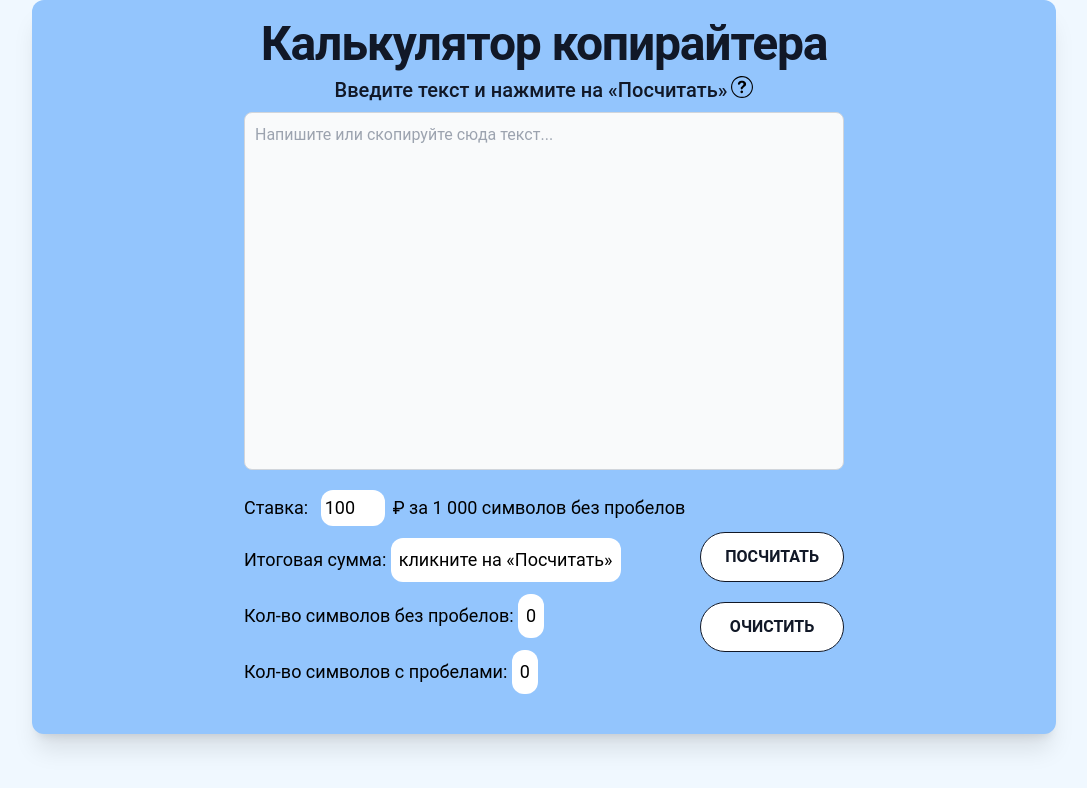
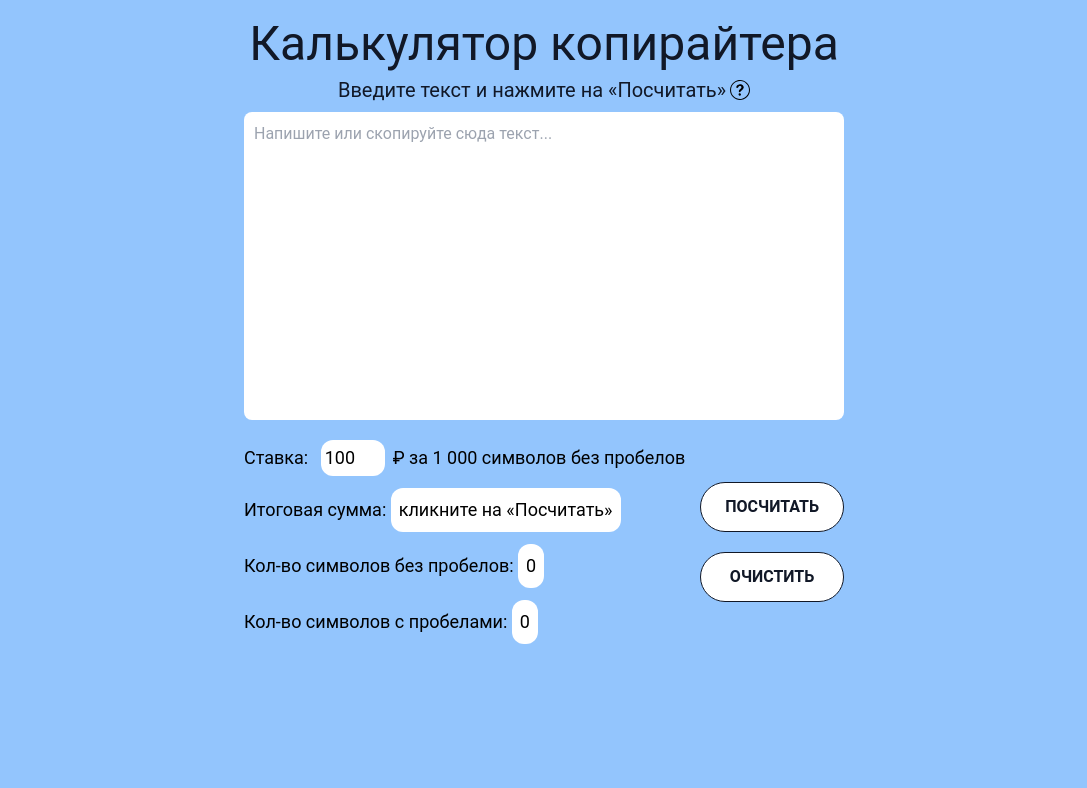
Before and after one commit to nickshamrock/copywriter-calculator, a Vue app: page / in a window 1280 px wide. Shown: the top 788 px of the page, without its empty margins (96-1183 px from the left). Built offline with nearby package versions, Linux system fonts and the light colour scheme.

Commit message:
fixed bag with label img icon triggeing input while open model window

```diff
--- a/package.json
+++ b/package.json
@@ -6,6 +6,7 @@
   "scripts": {
     "dev": "vite",
     "build": "vite build",
+    "deploy": "gh-pages -d dist",
     "preview": "vite preview",
     "lint": "eslint . --ext .vue,.js,.jsx,.cjs,.mjs --fix --ignore-path .gitignore",
     "format": "prettier --write src/"
@@ -22,6 +23,7 @@
     "autoprefixer": "^10.4.19",
     "eslint": "^8.57.0",
     "eslint-plugin-vue": "^9.23.0",
+    "gh-pages": "^6.1.1",
     "postcss": "^8.4.38",
     "prettier": "^3.3.2",
     "prettier-plugin-tailwindcss": "^0.6.5",
--- a/src/App.vue
+++ b/src/App.vue
@@ -14,42 +14,37 @@ const showModal = ref(false);
 </script>
 
 <template>
-  <div
-    class="m-auto flex h-full w-4/5 flex-col items-center rounded-xl bg-blue-300 pb-10 pl-5 pr-5 shadow-xl max-lg:w-full"
-    @keydown.esc="showModal = false"
-  >
-    <div class="flex flex-col items-center">
+  <main class="m-auto flex h-full w-full flex-col items-center px-5 pb-10">
+    <section class="relative flex flex-col items-center">
       <header class="pt-5">
-        <h1
-          class="mb-2 text-center text-5xl font-bold leading-none tracking-tight text-gray-900 max-md:text-4xl max-sm:text-3xl"
-        >
+        <h1 class="mb-2 text-center text-5xl text-gray-900 max-md:text-4xl max-sm:text-3xl">
           Калькулятор копирайтера
         </h1>
       </header>
-      <label
-        for="textarea"
-        class="mb-2 flex items-start text-xl font-medium text-gray-900 max-sm:text-center max-sm:text-lg"
-        >Введите текст и нажмите на «Посчитать»
+      <div class="mb-2 flex gap-1">
+        <label for="textarea" class="text-xl text-gray-900 max-sm:text-center max-sm:text-lg"
+          >Введите текст и нажмите на «Посчитать»
+        </label>
         <img
           src="/question-icon.svg"
           alt="question"
-          width="22px"
-          height="22px"
-          class="ml-1 cursor-pointer transition-all duration-500 hover:scale-150"
+          width="20px"
+          height="20px"
+          class="cursor-pointer transition-all duration-500 hover:scale-150"
           @click="showModal = true"
-          id="show-modal"
-      /></label>
+        />
+      </div>
 
       <ModalWindow :show="showModal" @close="showModal = false"> </ModalWindow>
 
       <textarea
         id="textarea"
-        rows="14"
-        class="block w-full resize-none rounded-lg border border-gray-300 bg-gray-50 p-2.5 text-base text-gray-900 max-sm:h-4/6"
+        rows="12"
+        class="w-full resize-none rounded-lg p-2.5 text-base text-gray-900"
         placeholder="Напишите или скопируйте сюда текст..."
         v-model="textFromTextarea"
       ></textarea>
       <CalculatePriceMenu :text="textFromTextarea" @makeEmptyArea="clearArea"></CalculatePriceMenu>
-    </div>
-  </div>
+    </section>
+  </main>
 </template>
--- a/src/assets/main.css
+++ b/src/assets/main.css
@@ -6,6 +6,6 @@
   outline: 2px solid green;
 } */
 body {
-  background-color: aliceblue;
+  background-color: rgb(147 197 253);
   font-family: 'Roboto', sans-serif;
 }
--- a/src/components/CalculatePriceMenu.vue
+++ b/src/components/CalculatePriceMenu.vue
@@ -1,7 +1,7 @@
 <script setup>
 import { ref, watch, reactive, computed } from 'vue';
 import gsap from 'gsap';
-//получаем из родительского компонента текст, введеный textarea
+
 const props = defineProps({
   text: String
 });
@@ -13,7 +13,7 @@ const countWithSpaces = computed(() => {
 });
 const price = ref(100);
 const priceForText = ref('кликните на «Посчитать»');
-//функция подсчета стоимости за текст без пробелов
+
 function getPriceForText() {
   let result = (countWithoutSpaces.value / 1000) * price.value;
   priceForText.value = result.toFixed(2) + ' руб.';
--- a/src/components/ModalWindow.vue
+++ b/src/components/ModalWindow.vue
@@ -7,7 +7,7 @@ defineProps({
 <template>
   <Transition name="modal">
     <div
-      class="fixed left-0 top-0 z-50 flex h-full w-full bg-black/55 transition-opacity duration-500 ease-out"
+      class="fixed left-0 top-0 z-50 flex h-full w-full overflow-y-auto bg-black/55 transition-opacity duration-500 ease-out"
       v-show="show"
     >
       <div
--- a/vite.config.js
+++ b/vite.config.js
@@ -1,20 +1,17 @@
-import { fileURLToPath, URL } from 'node:url'
+import { fileURLToPath, URL } from 'node:url';
 
-import { defineConfig } from 'vite'
-import vue from '@vitejs/plugin-vue'
-import vueJsx from '@vitejs/plugin-vue-jsx'
-import vueDevTools from 'vite-plugin-vue-devtools'
+import { defineConfig } from 'vite';
+import vue from '@vitejs/plugin-vue';
+import vueJsx from '@vitejs/plugin-vue-jsx';
+import vueDevTools from 'vite-plugin-vue-devtools';
 
 // https://vitejs.dev/config/
 export default defineConfig({
-  plugins: [
-    vue(),
-    vueJsx(),
-    vueDevTools(),
-  ],
+  base: '/pet-vue/',
+  plugins: [vue(), vueJsx(), vueDevTools()],
   resolve: {
     alias: {
       '@': fileURLToPath(new URL('./src', import.meta.url))
     }
   }
-})
+});
```
Also changed, not shown: 1 other file (tests, documents, lock files or other folders).
